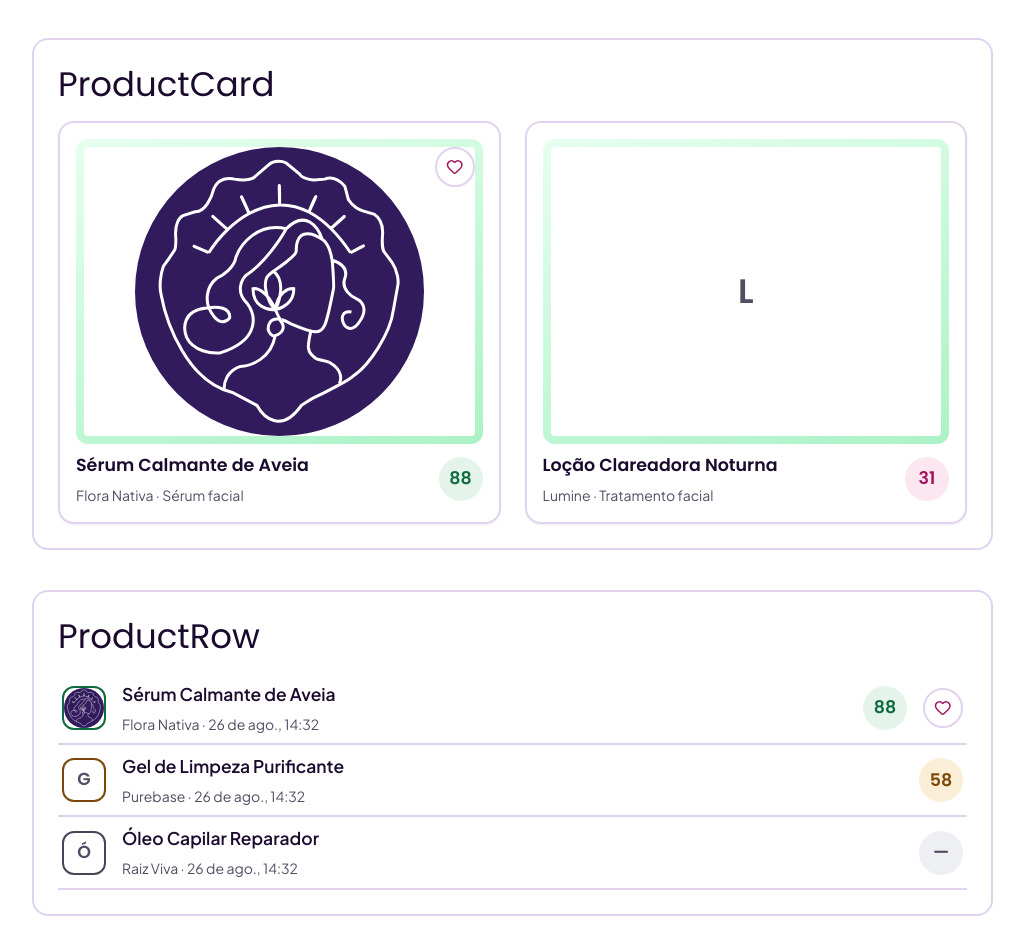
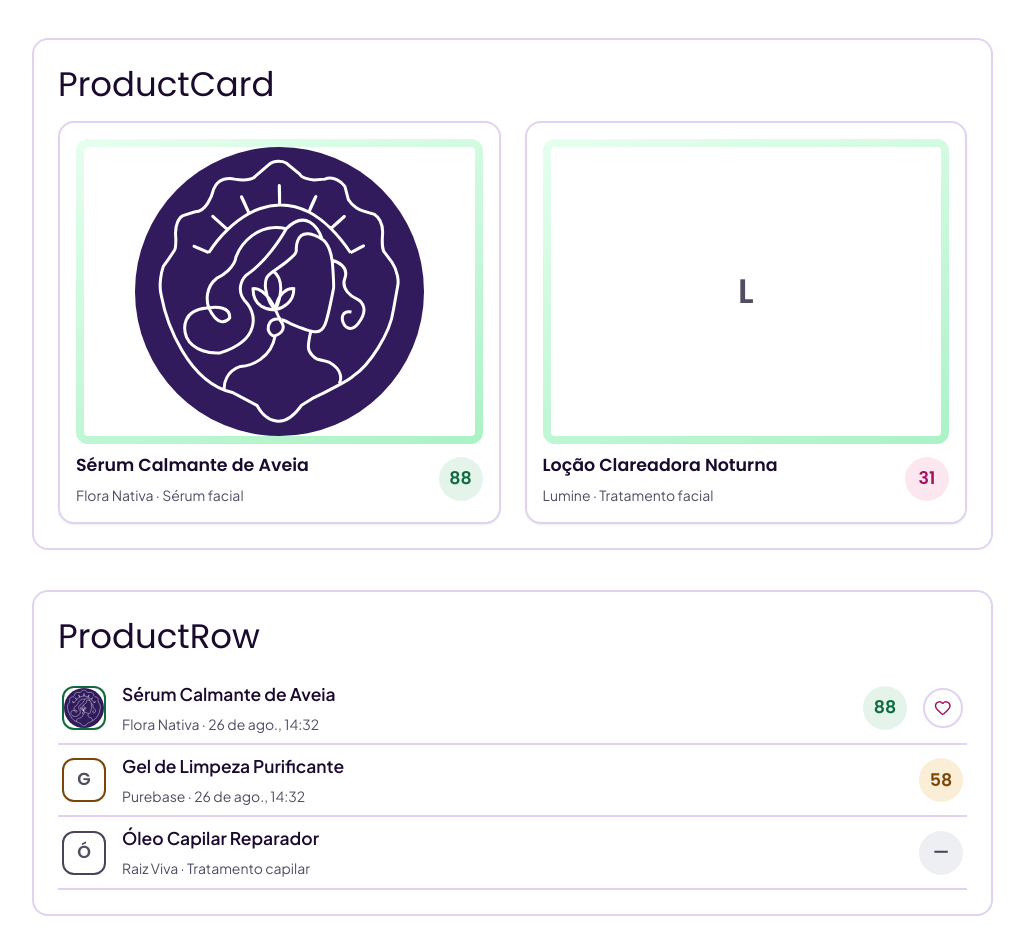
Before and after one commit to Venus-System/Venus-Web, a React (Vite) app: page /componentes in a window 1280 px wide. Shown: the part 1565-2512 px from the top of the page, without its empty margins (248-1272 px from the left). Built offline with nearby package versions, Linux system fonts and the light colour scheme; no server answers.

Commit message:
refactor: Tirando o coração do cartão de produto

```diff
--- a/src/components/ProductCard/index.tsx
+++ b/src/components/ProductCard/index.tsx
@@ -1,4 +1,3 @@
-import type { ReactNode } from "react";
 import { Link } from "react-router-dom";
 import type { Produto } from "../../types/produto";
 import { tomDoProduto } from "../../utils/tomDoProduto";
@@ -7,10 +6,9 @@ import styles from "./styles.module.css";
 
 interface ProductCardProps {
   produto: Produto;
-  action?: ReactNode;
 }
 
-function ProductCard({ produto, action }: ProductCardProps) {
+function ProductCard({ produto }: ProductCardProps) {
   const frameClasses = [styles.frame, styles[tomDoProduto(produto.slug)]].join(
     " ",
   );
@@ -37,10 +35,6 @@ function ProductCard({ produto, action }: ProductCardProps) {
 
         <ScoreBadge score={produto.scores.overallScore} level={produto.level} />
       </Link>
-
-      {action === undefined ? null : (
-        <span className={styles.action}>{action}</span>
-      )}
     </article>
   );
 }
--- a/src/components/ProductCard/styles.module.css
+++ b/src/components/ProductCard/styles.module.css
@@ -1,5 +1,4 @@
 .card {
-  position: relative;
   background-color: var(--card);
   border: var(--borda-largura) solid var(--borda);
   border-radius: var(--raio-grande);
@@ -78,13 +77,6 @@
   font-size: var(--tamanho-pequeno);
 }
 
-.action {
-  position: absolute;
-  top: calc(var(--espaco-3) + var(--espaco-2));
-  right: calc(var(--espaco-3) + var(--espaco-2));
-  display: flex;
-}
-
 .link:focus-visible {
   outline-offset: calc(var(--foco-largura) * -1);
 }
--- a/src/pages/Componentes/index.tsx
+++ b/src/pages/Componentes/index.tsx
@@ -154,17 +154,7 @@ function Componentes() {
         <h2>ProductCard</h2>
 
         <div className={styles.grid}>
-          <ProductCard
-            produto={comImagem}
-            action={
-              <FavoriteButton
-                productName={comImagem.name}
-                isFavorite={favorito}
-                isPending={false}
-                onToggle={() => setFavorito((atual) => !atual)}
-              />
-            }
-          />
+          <ProductCard produto={comImagem} />
           <ProductCard produto={produtosMock[3]} />
         </div>
       </section>
@@ -184,7 +174,14 @@ function Componentes() {
               }}
               nota={produto.scores.overallScore}
               nivel={produto.level}
-              realizadaEm="2026-08-26T14:32:00Z"
+              category={
+                produto.slug === semDados.slug ? produto.category : undefined
+              }
+              realizadaEm={
+                produto.slug === semDados.slug
+                  ? undefined
+                  : "2026-08-26T14:32:00Z"
+              }
               action={
                 produto.slug === comImagem.slug ? (
                   <FavoriteButton
```
